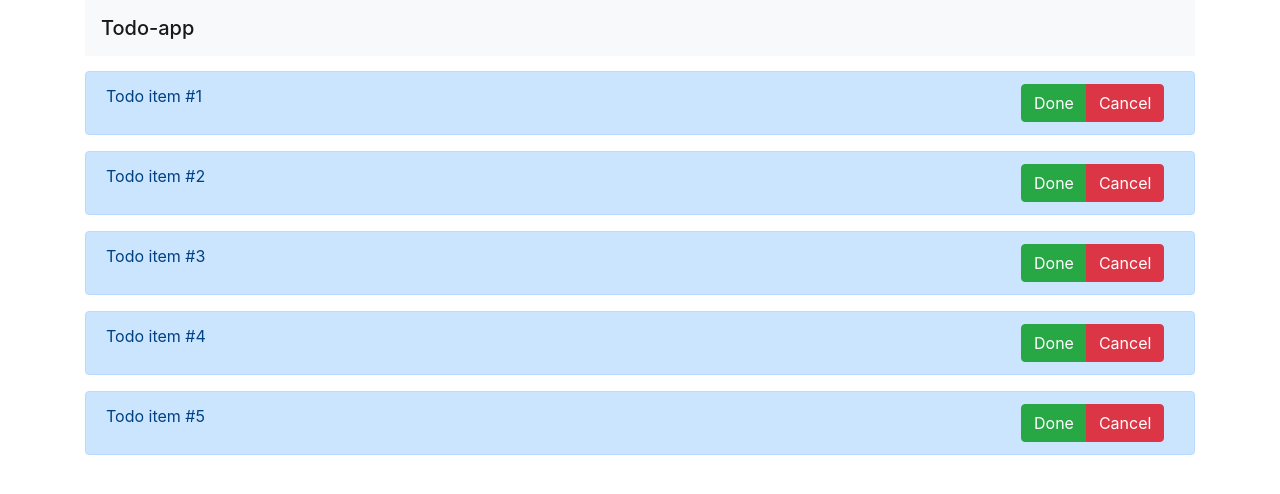
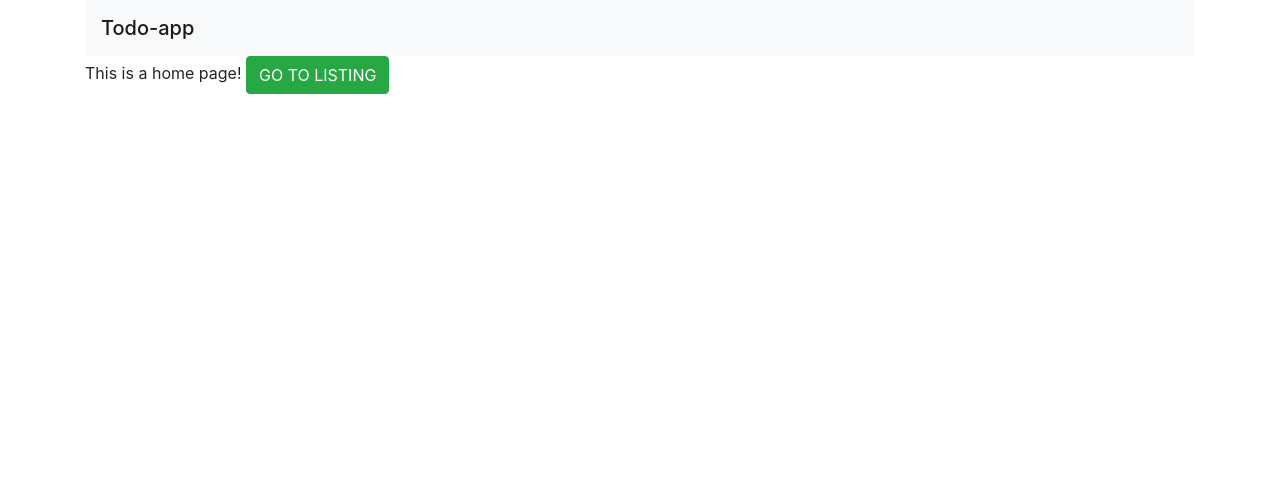
Before and after one commit to MikeMilansky/angular-todo, an Angular app: page /home in a window 1280 px wide. Shown: the top 494 px of the page. Built offline with nearby package versions, Linux system fonts and the light colour scheme.

Commit message:
Added routing

```diff
--- a/src/app/app.component.html
+++ b/src/app/app.component.html
@@ -1,5 +1,5 @@
 <!--The content below is only a placeholder and can be replaced.-->
 <div class="container">
   <app-header></app-header>
-  <app-todo-list></app-todo-list>
+  <router-outlet></router-outlet>
 </div>
--- a/src/app/app.module.ts
+++ b/src/app/app.module.ts
@@ -5,6 +5,8 @@ import { AppComponent } from './app.component';
 import { CoreModule } from './core/core.module';
 import { TodoListModule } from './todo-list/todo-list.module';
 import { HomeModule } from './home/home.module';
+import { RouterModule } from '@angular/router';
+import { ROUTES } from './app.routes';
 
 @NgModule({
   declarations: [
@@ -14,7 +16,8 @@ import { HomeModule } from './home/home.module';
     BrowserModule,
     CoreModule,
     TodoListModule,
-    HomeModule
+    HomeModule,
+    RouterModule.forRoot(ROUTES)
   ],
   providers: [],
   bootstrap: [AppComponent]
--- /dev/null
+++ b/src/app/app.routes.ts
@@ -0,0 +1,9 @@
+import { Route } from '@angular/router';
+import { HomeComponent } from './home/home/home.component';
+import { TodoListComponent } from './todo-list/todo-list/todo-list.component';
+
+export const ROUTES: Route[] = [
+    { path: '', redirectTo: 'home', pathMatch: 'full' },
+    { path: 'home', component: HomeComponent },
+    { path: 'listing', component: TodoListComponent }
+];
--- a/src/app/home/home.module.ts
+++ b/src/app/home/home.module.ts
@@ -1,10 +1,12 @@
 import { NgModule } from '@angular/core';
 import { CommonModule } from '@angular/common';
 import { HomeComponent } from './home/home.component';
+import { RouterModule } from '@angular/router';
 
 @NgModule({
   imports: [
-    CommonModule
+    CommonModule,
+    RouterModule
   ],
   declarations: [HomeComponent]
 })
--- a/src/app/home/home/home.component.html
+++ b/src/app/home/home/home.component.html
@@ -1,3 +1,4 @@
 <p>
   This is a home page!
+  <a [routerLink]="'../listing'" class="btn btn-success">GO TO LISTING</a>
 </p>
```
